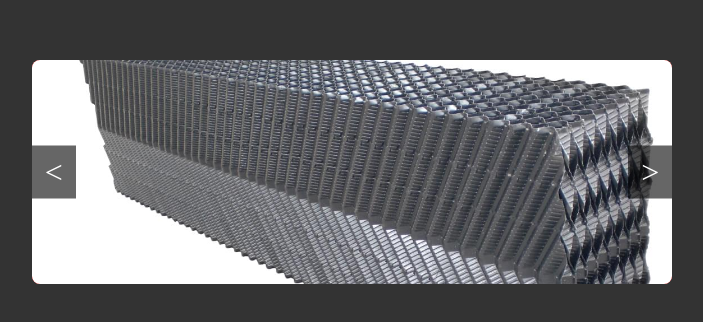
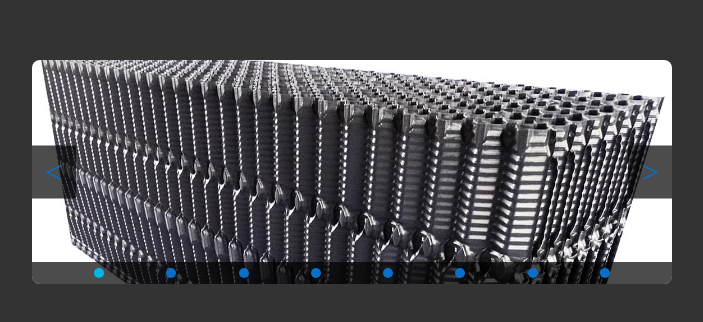
Before and after one commit to gonhak/images, a website: page index.html in a window 1280 px wide. Shown: the part 228-550 px from the top of the page, without its empty margins (288-991 px from the left). Drawn offline with Linux system fonts and the light colour scheme.

Commit message:
first prototype of the active images pointers

```diff
--- a/index.html
+++ b/index.html
@@ -23,7 +23,16 @@
             <img src="dist\img\slides\sl-8.jpg" alt="test123" class="slider__box__img">
         </div>
 
-
+        <div class="slider__dotes">
+            <div class="slider__dotes__point slider__dotes__point--active"></div>
+            <div class="slider__dotes__point"></div>
+            <div class="slider__dotes__point"></div>
+            <div class="slider__dotes__point"></div>
+            <div class="slider__dotes__point"></div>
+            <div class="slider__dotes__point"></div>
+            <div class="slider__dotes__point"></div>
+            <div class="slider__dotes__point"></div>
+        </div>
 
         <div class="slider__btn slider__left"><span>&lt;</span></div>
         <div class="slider__btn slider__right"><span>&gt;</span></div>
--- a/src/js/main.js
+++ b/src/js/main.js
@@ -2,6 +2,7 @@ const sliderBox = document.querySelector('.slider__box');
 const leftBtn = document.querySelector('.slider__left');
 const rightBtn = document.querySelector('.slider__right');
 const carouselImages = document.querySelectorAll('.slider__box__img');
+const carouselPoints = document.querySelectorAll('.slider__dotes__point');
 
 const carouselWidth = window.innerWidth / 2;
 const carouselSpeed = 3000;
@@ -13,7 +14,7 @@ const handleCarousel = () => {
     changeImage();
 };
 
-let startCarousel = setInterval(handleCarousel, carouselSpeed);
+// let startCarousel = setInterval(handleCarousel, carouselSpeed);
 
 const changeImage = () => {
     if(index > carouselImages.length - 1){
@@ -27,18 +28,26 @@ const changeImage = () => {
 
 const handleRightArrow =  () => {
     index++
-    resetInterval();
+    changeImage();
+    carouselPoints[index].classList.toggle('slider__dotes__point--active');
+    carouselPoints[index - 1].classList.remove('slider__dotes__point--active');
+    clearInterval(startCarousel);
+    startCarousel = setInterval(handleCarousel, carouselSpeed);
 };
 
 const handleLeftArrow =  () => {
     index--
-    resetInterval();
+    changeImage();
+    carouselPoints[index].classList.toggle('slider__dotes__point--active');
+    carouselPoints[index + 1].classList.remove('slider__dotes__point--active');
+    clearInterval(startCarousel);
+    startCarousel = setInterval(handleCarousel, carouselSpeed);
 };
 
 const resetInterval = () => {
     changeImage();
-    clearInterval(startCarousel);
-    startCarousel = setInterval(handleCarousel, carouselSpeed);
+    // clearInterval(startCarousel);
+    // startCarousel = setInterval(handleCarousel, carouselSpeed);
 };
 
 rightBtn.addEventListener('click', handleRightArrow);
--- a/src/sass/main.scss
+++ b/src/sass/main.scss
@@ -19,7 +19,6 @@ body {
     width: 50%;
     border-radius: 8px;
     overflow: hidden;
-    background-color: red;
 
     &__box {
         display: flex;
@@ -33,18 +32,40 @@ body {
         }
     }
 
+    &__dotes{
+        display: flex;
+        justify-content: space-evenly;
+        align-items: center;
+        width: 100%;
+        height: 10%;
+        background-color: rgba(0,0,0,.7);
+        position: absolute;
+        bottom: 0;
+
+        &__point{
+            width: 10px;
+            height: 10px;
+            border-radius: 50%;
+            background-color: #0b6fc7;
+
+            &--active{
+                background-color: #02b7e2;
+            }
+        }
+    }
+
     &__btn{
         position: absolute;
         top: 50%;
         transform: translateY(-50%);
         padding: 0.5em 0.8em;
-        background-color: rgba(0,0,0,.6);
+        background-color: rgba(0,0,0,.7);
         border: none;
         cursor: pointer;
 
         span{
             font-size: 2rem;
-            color: #fff;
+            color: #0b6fc7;
             display: block;
             transition: transform .3s;
         }
```
Also changed, not shown: dist/css/main.min.css, dist/js/main.min.js, 1 other file.
